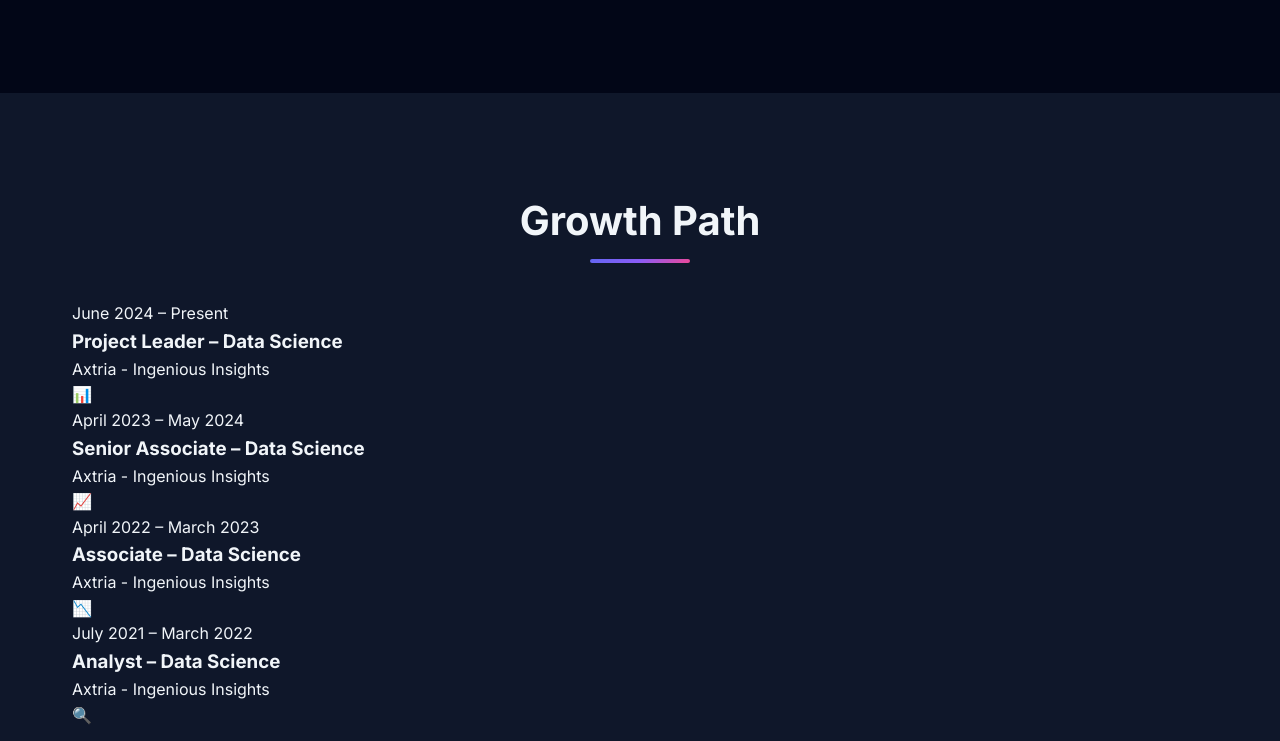
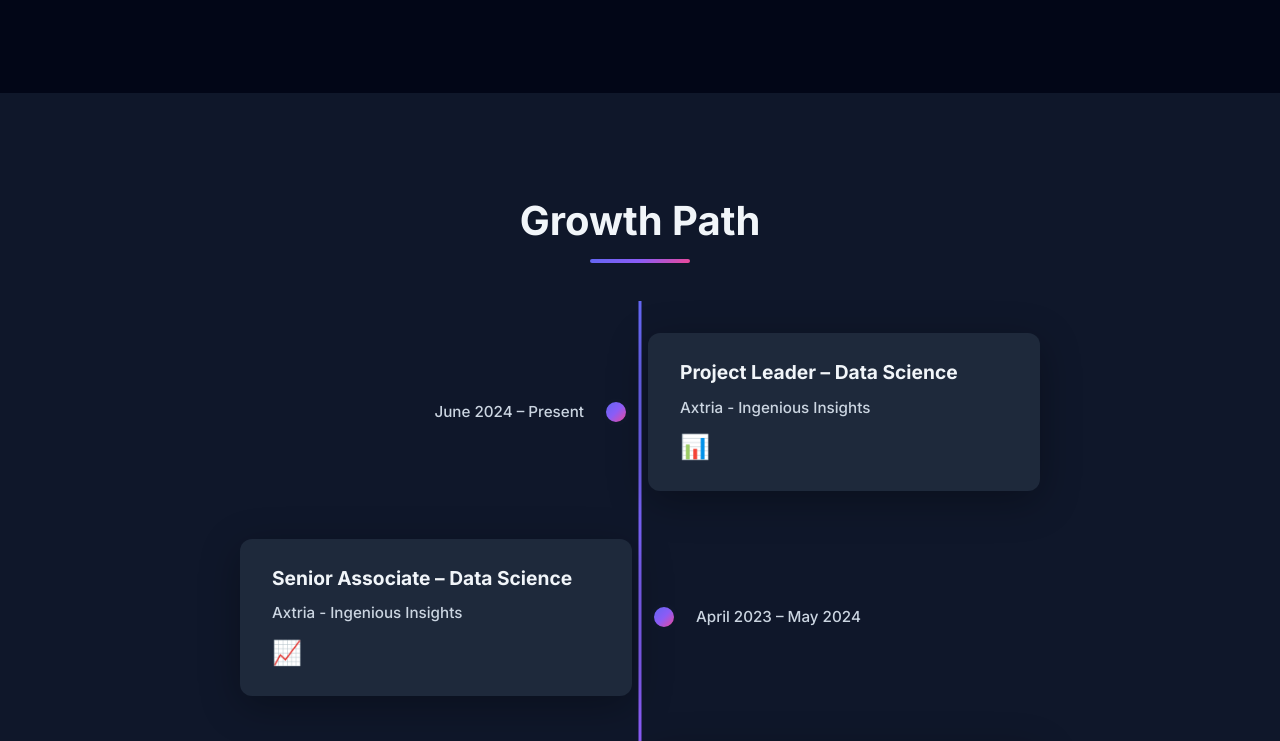
Before and after one commit to ananttripathi/anant-tripathi-portfolio, a plain HTML site: page index.html in a window 1280 px wide. Shown: the part 1863-2604 px from the top of the page. Drawn offline with Linux system fonts and the light colour scheme.

Commit message:
Update styles.css

```diff
--- a/styles.css
+++ b/styles.css
@@ -664,8 +664,10 @@
 /* Education Section */
 .education-grid {
     display: grid;
-    grid-template-columns: repeat(auto-fit, minmax(280px, 1fr));
+    grid-template-columns: repeat(2, 1fr);
     gap: 2rem;
+    max-width: 1000px;
+    margin: 0 auto;
 }
 
 .education-card {
@@ -862,6 +864,128 @@
     transform: translateY(-3px);
 }
 
+/* Growth Path Section */
+.growth-path {
+    padding: 6rem 0;
+    background: var(--dark-bg);
+}
+
+.growth-timeline {
+    max-width: 800px;
+    margin: 0 auto;
+    position: relative;
+    padding: 2rem 0;
+}
+
+.growth-timeline::before {
+    content: '';
+    position: absolute;
+    left: 50%;
+    top: 0;
+    bottom: 0;
+    width: 3px;
+    background: linear-gradient(180deg, var(--primary-color), var(--secondary-color), var(--accent-color));
+    transform: translateX(-50%);
+}
+
+.growth-item {
+    display: flex;
+    align-items: center;
+    margin-bottom: 3rem;
+    position: relative;
+}
+
+.growth-item:nth-child(odd) {
+    flex-direction: row;
+}
+
+.growth-item:nth-child(even) {
+    flex-direction: row-reverse;
+}
+
+.growth-period {
+    flex: 1;
+    text-align: center;
+    padding: 1rem;
+    color: var(--text-secondary);
+    font-size: 0.95rem;
+    font-weight: 500;
+}
+
+.growth-item:nth-child(odd) .growth-period {
+    text-align: right;
+    padding-right: 2rem;
+}
+
+.growth-item:nth-child(even) .growth-period {
+    text-align: left;
+    padding-left: 2rem;
+}
+
+.growth-role {
+    flex: 1;
+    background: var(--light-bg);
+    padding: 1.5rem 2rem;
+    border-radius: 12px;
+    box-shadow: var(--shadow);
+    position: relative;
+    transition: all 0.3s ease;
+}
+
+.growth-item:nth-child(odd) .growth-role {
+    margin-left: 2rem;
+}
+
+.growth-item:nth-child(even) .growth-role {
+    margin-right: 2rem;
+}
+
+.growth-role::before {
+    content: '';
+    position: absolute;
+    top: 50%;
+    width: 20px;
+    height: 20px;
+    background: var(--gradient);
+    border-radius: 50%;
+    transform: translateY(-50%);
+    border: 4px solid var(--dark-bg);
+    z-index: 2;
+}
+
+.growth-item:nth-child(odd) .growth-role::before {
+    left: -46px;
+}
+
+.growth-item:nth-child(even) .growth-role::before {
+    right: -46px;
+}
+
+.growth-role:hover {
+    transform: translateY(-5px);
+    box-shadow: var(--shadow-hover);
+}
+
+.growth-role h3 {
+    color: var(--text-primary);
+    font-size: 1.2rem;
+    margin-bottom: 0.5rem;
+    display: flex;
+    align-items: center;
+    gap: 0.75rem;
+}
+
+.growth-company {
+    color: var(--text-secondary);
+    font-size: 0.95rem;
+    margin-bottom: 0.5rem;
+    font-weight: 500;
+}
+
+.growth-icon {
+    font-size: 1.5rem;
+}
+
 /* Responsive Design */
 @media (max-width: 968px) {
     .hero-content {
@@ -968,6 +1092,30 @@
     .education-grid {
         grid-template-columns: 1fr;
     }
+
+    .growth-timeline::before {
+        left: 20px;
+    }
+
+    .growth-item {
+        flex-direction: column !important;
+        align-items: flex-start;
+        padding-left: 3rem;
+    }
+
+    .growth-period {
+        text-align: left !important;
+        padding: 0 0 0.5rem 0 !important;
+        font-size: 0.85rem;
+    }
+
+    .growth-role {
+        margin: 0 !important;
+    }
+
+    .growth-role::before {
+        left: -45px !important;
+    }
 }
 
 @media (max-width: 480px) {
```
